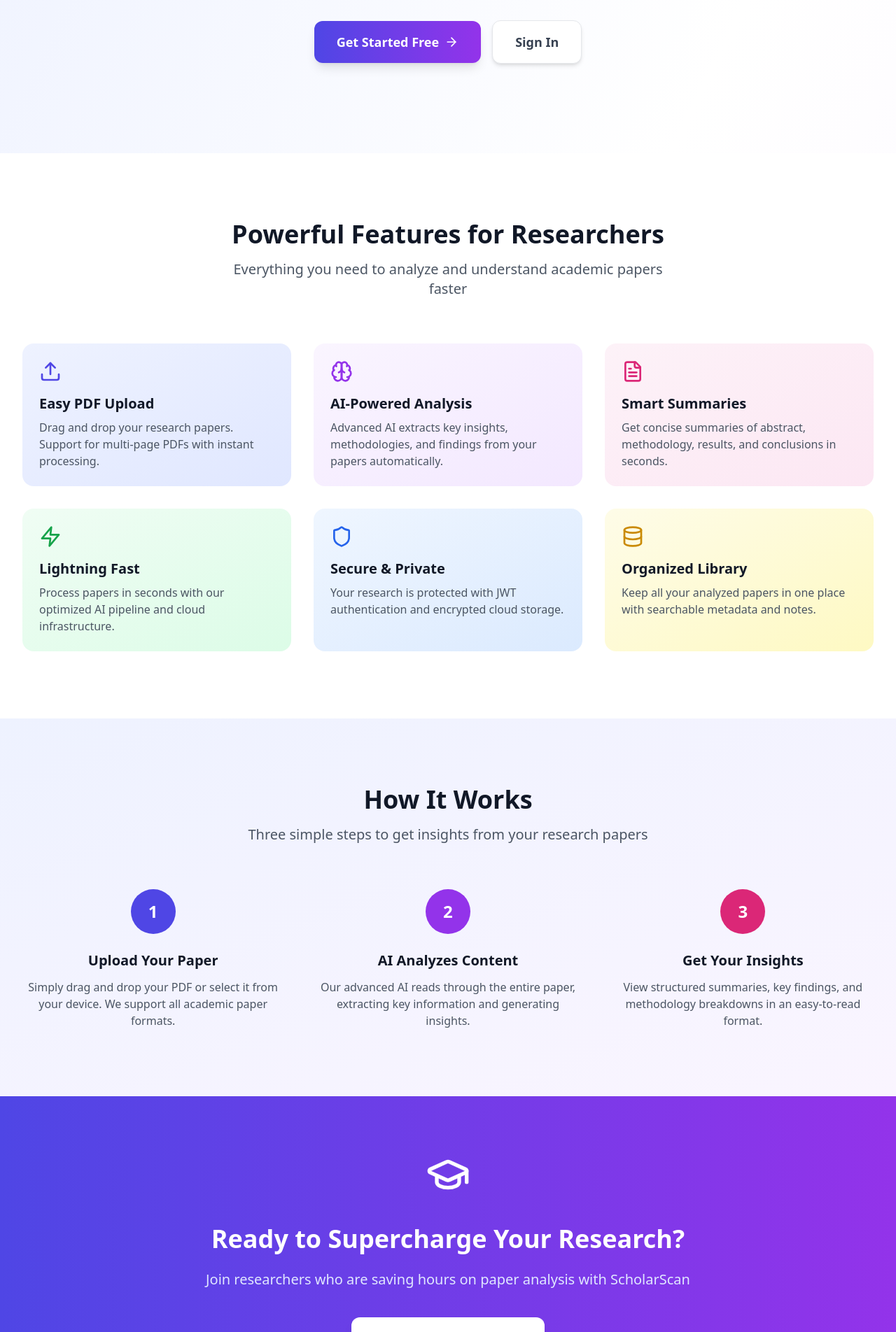
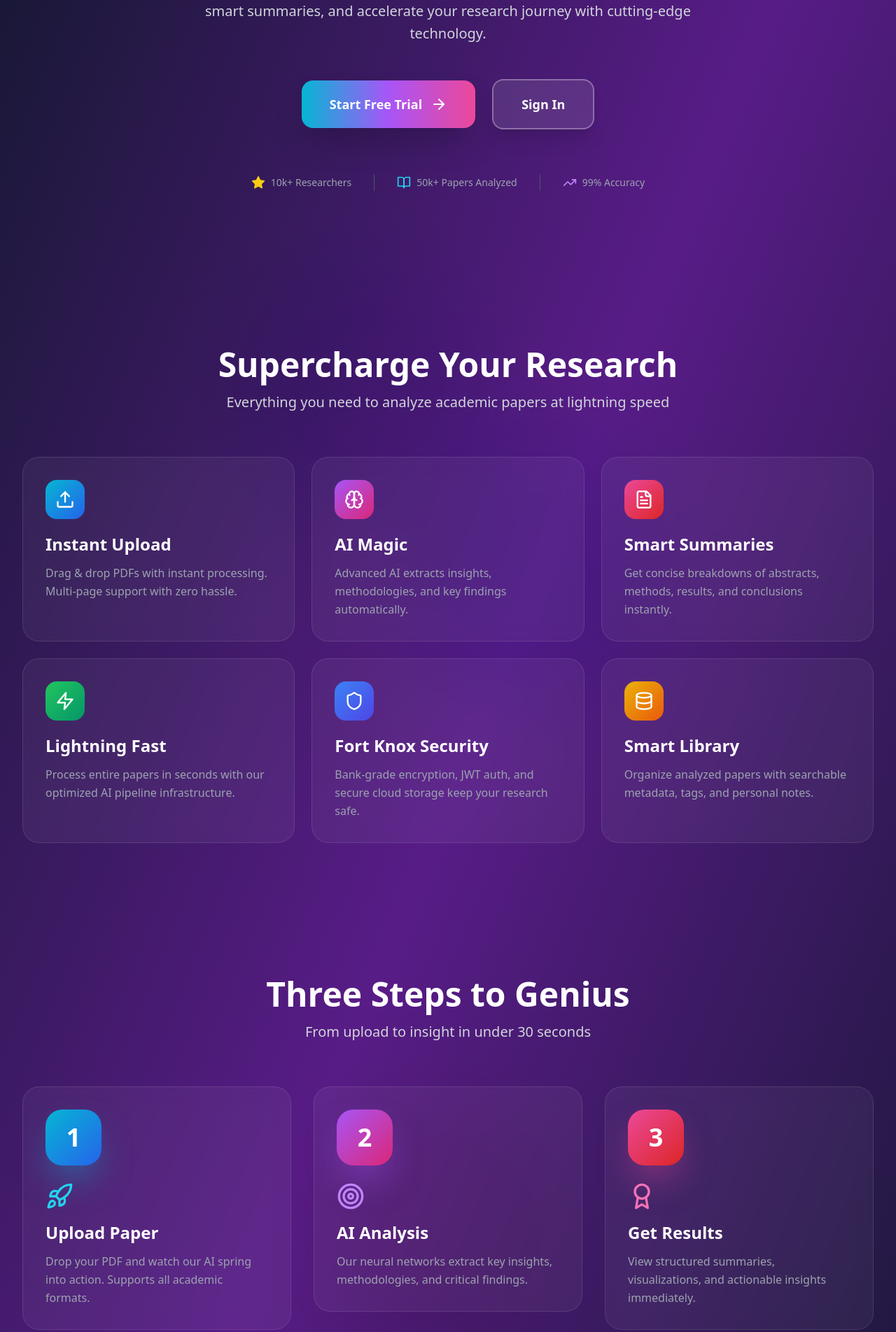
Before and after one commit to ka-ori/ScholarScan, a React (Vite) app in the folder frontend/: page / in a window 1280 px wide. Shown: the part 500-2404 px from the top of the page at 70% size. Built offline with nearby package versions, Linux system fonts and the light colour scheme; no server answers.

Commit message:
feat: Complete UI redesign with dark theme, glassmorphism, and animated effects

```diff
--- a/frontend/src/pages/HomePage.jsx
+++ b/frontend/src/pages/HomePage.jsx
@@ -1,117 +1,162 @@
 import { Link } from 'react-router-dom'
-import { GraduationCap, Sparkles, ArrowRight, Upload, Brain, FileText, Zap, Shield, Database } from 'lucide-react'
+import { GraduationCap, Sparkles, ArrowRight, Upload, Brain, FileText, Zap, Shield, Database, Star, BookOpen, TrendingUp, Rocket, Target, Award } from 'lucide-react'
 import { useAuthStore } from '../store/authStore'
 
 function HomePage() {
   const { isAuthenticated } = useAuthStore()
 
   return (
-    <div className="min-h-screen bg-gradient-to-br from-indigo-50 via-white to-purple-50">
+    <div className="min-h-screen bg-gradient-to-br from-slate-900 via-purple-900 to-slate-900 relative overflow-hidden">
+      {/* Animated Background Elements */}
+      <div className="absolute inset-0 overflow-hidden pointer-events-none">
+        <div className="absolute top-1/4 left-1/4 w-96 h-96 bg-purple-500 rounded-full mix-blend-multiply filter blur-3xl opacity-20 animate-blob"></div>
+        <div className="absolute top-1/3 right-1/4 w-96 h-96 bg-indigo-500 rounded-full mix-blend-multiply filter blur-3xl opacity-20 animate-blob animation-delay-2000"></div>
+        <div className="absolute bottom-1/4 left-1/3 w-96 h-96 bg-pink-500 rounded-full mix-blend-multiply filter blur-3xl opacity-20 animate-blob animation-delay-4000"></div>
+      </div>
+
       {/* Hero Section */}
-      <div className="relative overflow-hidden">
+      <div className="relative">
         <div className="max-w-7xl mx-auto px-4 sm:px-6 lg:px-8 pt-20 pb-24 sm:pt-24 sm:pb-32">
           <div className="text-center">
-            {/* Animated Badge */}
-            <div className="inline-flex items-center gap-2 px-4 py-2 rounded-full bg-indigo-100 text-indigo-700 mb-8 animate-fade-in">
-              <Sparkles className="h-4 w-4" />
-              <span className="text-sm font-medium">AI-Powered Research Assistant</span>
+            {/* Glowing Badge */}
+            <div className="inline-flex items-center gap-2 px-6 py-3 rounded-full bg-white/10 backdrop-blur-md border border-white/20 text-white mb-8 shadow-xl">
+              <Sparkles className="h-5 w-5 text-yellow-400 animate-pulse" />
+              <span className="text-sm font-semibold tracking-wide">Next-Gen AI Research Tool</span>
             </div>
 
-            {/* Main Heading */}
-            <h1 className="text-5xl sm:text-6xl lg:text-7xl font-extrabold text-gray-900 mb-6 animate-slide-up">
+            {/* Main Heading with Gradient */}
+            <h1 className="text-6xl sm:text-7xl lg:text-8xl font-black text-white mb-6">
               ScholarScan
-              <span className="block bg-gradient-to-r from-indigo-600 to-purple-600 bg-clip-text text-transparent mt-2">
-                Transform Your Research
+              <span className="block bg-gradient-to-r from-cyan-400 via-purple-400 to-pink-400 bg-clip-text text-transparent mt-3">
+                Research, Reimagined
               </span>
             </h1>
 
             {/* Subtitle */}
-            <p className="max-w-2xl mx-auto text-xl text-gray-600 mb-10 animate-slide-up-delay">
-              Upload academic papers and get instant AI-powered analysis, summaries, and insights.
-              Streamline your research workflow with intelligent document processing.
+            <p className="max-w-3xl mx-auto text-xl text-gray-300 mb-12 leading-relaxed">
+              Harness the power of AI to analyze academic papers instantly. Get deep insights,
+              smart summaries, and accelerate your research journey with cutting-edge technology.
             </p>
 
-            {/* CTA Buttons */}
-            <div className="flex flex-col sm:flex-row gap-4 justify-center items-center animate-fade-in-delay">
+            {/* CTA Buttons with Glow Effects */}
+            <div className="flex flex-col sm:flex-row gap-6 justify-center items-center">
               <Link
                 to={isAuthenticated ? "/dashboard" : "/signup"}
-                className="group flex items-center gap-2 px-8 py-4 bg-gradient-to-r from-indigo-600 to-purple-600 text-white rounded-xl font-semibold text-lg shadow-lg hover:shadow-xl transform hover:-translate-y-1 transition-all duration-300"
+                className="group relative px-10 py-5 bg-gradient-to-r from-cyan-500 via-purple-500 to-pink-500 text-white rounded-2xl font-bold text-lg shadow-2xl hover:shadow-purple-500/50 transform hover:scale-105 transition-all duration-300 overflow-hidden"
               >
-                {isAuthenticated ? 'Go to Dashboard' : 'Get Started Free'}
-                <ArrowRight className="h-5 w-5 group-hover:translate-x-1 transition-transform" />
+                <span className="relative z-10 flex items-center gap-3">
+                  {isAuthenticated ? 'Launch Dashboard' : 'Start Free Trial'}
+                  <ArrowRight className="h-6 w-6 group-hover:translate-x-2 transition-transform" />
+                </span>
+                <div className="absolute inset-0 bg-gradient-to-r from-cyan-600 via-purple-600 to-pink-600 opacity-0 group-hover:opacity-100 transition-opacity duration-300"></div>
               </Link>
               {!isAuthenticated && (
                 <Link
                   to="/login"
-                  className="flex items-center gap-2 px-8 py-4 bg-white text-gray-700 rounded-xl font-semibold text-lg shadow-md hover:shadow-lg transform hover:-translate-y-1 transition-all duration-300 border border-gray-200"
+                  className="px-10 py-5 bg-white/10 backdrop-blur-md border-2 border-white/30 text-white rounded-2xl font-bold text-lg hover:bg-white/20 transform hover:scale-105 transition-all duration-300 shadow-xl"
                 >
                   Sign In
                 </Link>
               )}
             </div>
+
+            {/* Social Proof */}
+            <div className="mt-16 flex flex-wrap items-center justify-center gap-8 text-gray-400">
+              <div className="flex items-center gap-2">
+                <Star className="h-5 w-5 text-yellow-400 fill-yellow-400" />
+                <span className="text-sm">10k+ Researchers</span>
+              </div>
+              <div className="hidden sm:block w-px h-6 bg-gray-600"></div>
+              <div className="flex items-center gap-2">
+                <BookOpen className="h-5 w-5 text-cyan-400" />
+                <span className="text-sm">50k+ Papers Analyzed</span>
+              </div>
+              <div className="hidden sm:block w-px h-6 bg-gray-600"></div>
+              <div className="flex items-center gap-2">
+                <TrendingUp className="h-5 w-5 text-purple-400" />
+                <span className="text-sm">99% Accuracy</span>
+              </div>
+            </div>
           </div>
         </div>
       </div>
 
-      {/* Features Section */}
-      <div className="py-24 bg-white">
+      {/* Features Section with Cards */}
+      <div className="relative py-24">
         <div className="max-w-7xl mx-auto px-4 sm:px-6 lg:px-8">
           <div className="text-center mb-16">
-            <h2 className="text-4xl font-bold text-gray-900 mb-4">
-              Powerful Features for Researchers
+            <h2 className="text-4xl sm:text-5xl font-black text-white mb-4">
+              Supercharge Your Research
             </h2>
-            <p className="text-xl text-gray-600 max-w-2xl mx-auto">
-              Everything you need to analyze and understand academic papers faster
+            <p className="text-xl text-gray-300 max-w-2xl mx-auto">
+              Everything you need to analyze academic papers at lightning speed
             </p>
           </div>
 
-          <div className="grid md:grid-cols-2 lg:grid-cols-3 gap-8">
-            {/* Feature Cards */}
-            <div className="p-6 bg-gradient-to-br from-indigo-50 to-indigo-100 rounded-2xl transform hover:scale-105 transition-transform duration-300">
-              <Upload className="h-8 w-8 text-indigo-600 mb-4" />
-              <h3 className="text-xl font-bold text-gray-900 mb-2">Easy PDF Upload</h3>
-              <p className="text-gray-600">
-                Drag and drop your research papers. Support for multi-page PDFs with instant processing.
+          <div className="grid md:grid-cols-2 lg:grid-cols-3 gap-6">
+            {/* Feature Card 1 */}
+            <div className="group p-8 bg-white/5 backdrop-blur-md border border-white/10 rounded-3xl hover:bg-white/10 hover:border-cyan-500/50 transition-all duration-300 hover:shadow-2xl hover:shadow-cyan-500/20">
+              <div className="w-14 h-14 bg-gradient-to-br from-cyan-500 to-blue-600 rounded-2xl flex items-center justify-center mb-5 group-hover:scale-110 transition-transform">
+                <Upload className="h-7 w-7 text-white" />
+              </div>
+              <h3 className="text-2xl font-bold text-white mb-3">Instant Upload</h3>
+              <p className="text-gray-400 leading-relaxed">
+                Drag & drop PDFs with instant processing. Multi-page support with zero hassle.
               </p>
             </div>
 
-            <div className="p-6 bg-gradient-to-br from-purple-50 to-purple-100 rounded-2xl transform hover:scale-105 transition-transform duration-300">
-              <Brain className="h-8 w-8 text-purple-600 mb-4" />
-              <h3 className="text-xl font-bold text-gray-900 mb-2">AI-Powered Analysis</h3>
-              <p className="text-gray-600">
-                Advanced AI extracts key insights, methodologies, and findings from your papers automatically.
+            {/* Feature Card 2 */}
+            <div className="group p-8 bg-white/5 backdrop-blur-md border border-white/10 rounded-3xl hover:bg-white/10 hover:border-purple-500/50 transition-all duration-300 hover:shadow-2xl hover:shadow-purple-500/20">
+              <div className="w-14 h-14 bg-gradient-to-br from-purple-500 to-pink-600 rounded-2xl flex items-center justify-center mb-5 group-hover:scale-110 transition-transform">
+                <Brain className="h-7 w-7 text-white" />
+              </div>
+              <h3 className="text-2xl font-bold text-white mb-3">AI Magic</h3>
+              <p className="text-gray-400 leading-relaxed">
+                Advanced AI extracts insights, methodologies, and key findings automatically.
               </p>
             </div>
 
-            <div className="p-6 bg-gradient-to-br from-pink-50 to-pink-100 rounded-2xl transform hover:scale-105 transition-transform duration-300">
-              <FileText className="h-8 w-8 text-pink-600 mb-4" />
-              <h3 className="text-xl font-bold text-gray-900 mb-2">Smart Summaries</h3>
-              <p className="text-gray-600">
-                Get concise summaries of abstract, methodology, results, and conclusions in seconds.
+            {/* Feature Card 3 */}
+            <div className="group p-8 bg-white/5 backdrop-blur-md border border-white/10 rounded-3xl hover:bg-white/10 hover:border-pink-500/50 transition-all duration-300 hover:shadow-2xl hover:shadow-pink-500/20">
+              <div className="w-14 h-14 bg-gradient-to-br from-pink-500 to-red-600 rounded-2xl flex items-center justify-center mb-5 group-hover:scale-110 transition-transform">
+                <FileText className="h-7 w-7 text-white" />
+              </div>
+              <h3 className="text-2xl font-bold text-white mb-3">Smart Summaries</h3>
+              <p className="text-gray-400 leading-relaxed">
+                Get concise breakdowns of abstracts, methods, results, and conclusions instantly.
               </p>
             </div>
 
-            <div className="p-6 bg-gradient-to-br from-green-50 to-green-100 rounded-2xl transform hover:scale-105 transition-transform duration-300">
-              <Zap className="h-8 w-8 text-green-600 mb-4" />
-              <h3 className="text-xl font-bold text-gray-900 mb-2">Lightning Fast</h3>
-              <p className="text-gray-600">
-                Process papers in seconds with our optimized AI pipeline and cloud infrastructure.
+            {/* Feature Card 4 */}
+            <div className="group p-8 bg-white/5 backdrop-blur-md border border-white/10 rounded-3xl hover:bg-white/10 hover:border-green-500/50 transition-all duration-300 hover:shadow-2xl hover:shadow-green-500/20">
+              <div className="w-14 h-14 bg-gradient-to-br from-green-500 to-emerald-600 rounded-2xl flex items-center justify-center mb-5 group-hover:scale-110 transition-transform">
+                <Zap className="h-7 w-7 text-white" />
+              </div>
+              <h3 className="text-2xl font-bold text-white mb-3">Lightning Fast</h3>
+              <p className="text-gray-400 leading-relaxed">
+                Process entire papers in seconds with our optimized AI pipeline infrastructure.
               </p>
             </div>
 
-            <div className="p-6 bg-gradient-to-br from-blue-50 to-blue-100 rounded-2xl transform hover:scale-105 transition-transform duration-300">
-              <Shield className="h-8 w-8 text-blue-600 mb-4" />
-              <h3 className="text-xl font-bold text-gray-900 mb-2">Secure & Private</h3>
-              <p className="text-gray-600">
-                Your research is protected with JWT authentication and encrypted cloud storage.
+            {/* Feature Card 5 */}
+            <div className="group p-8 bg-white/5 backdrop-blur-md border border-white/10 rounded-3xl hover:bg-white/10 hover:border-blue-500/50 transition-all duration-300 hover:shadow-2xl hover:shadow-blue-500/20">
+              <div className="w-14 h-14 bg-gradient-to-br from-blue-500 to-indigo-600 rounded-2xl flex items-center justify-center mb-5 group-hover:scale-110 transition-transform">
+                <Shield className="h-7 w-7 text-white" />
+              </div>
+              <h3 className="text-2xl font-bold text-white mb-3">Fort Knox Security</h3>
+              <p className="text-gray-400 leading-relaxed">
+                Bank-grade encryption, JWT auth, and secure cloud storage keep your research safe.
               </p>
             </div>
 
-            <div className="p-6 bg-gradient-to-br from-yellow-50 to-yellow-100 rounded-2xl transform hover:scale-105 transition-transform duration-300">
-              <Database className="h-8 w-8 text-yellow-600 mb-4" />
-              <h3 className="text-xl font-bold text-gray-900 mb-2">Organized Library</h3>
-              <p className="text-gray-600">
-                Keep all your analyzed papers in one place with searchable metadata and notes.
+            {/* Feature Card 6 */}
+            <div className="group p-8 bg-white/5 backdrop-blur-md border border-white/10 rounded-3xl hover:bg-white/10 hover:border-yellow-500/50 transition-all duration-300 hover:shadow-2xl hover:shadow-yellow-500/20">
+              <div className="w-14 h-14 bg-gradient-to-br from-yellow-500 to-orange-600 rounded-2xl flex items-center justify-center mb-5 group-hover:scale-110 transition-transform">
+                <Database className="h-7 w-7 text-white" />
+              </div>
+              <h3 className="text-2xl font-bold text-white mb-3">Smart Library</h3>
+              <p className="text-gray-400 leading-relaxed">
+                Organize analyzed papers with searchable metadata, tags, and personal notes.
               </p>
             </div>
           </div>
@@ -119,81 +164,92 @@
       </div>
 
       {/* How It Works Section */}
-      <div className="py-24 bg-gradient-to-br from-indigo-50 to-purple-50">
+      <div className="relative py-24">
         <div className="max-w-7xl mx-auto px-4 sm:px-6 lg:px-8">
           <div className="text-center mb-16">
-            <h2 className="text-4xl font-bold text-gray-900 mb-4">
-              How It Works
+            <h2 className="text-4xl sm:text-5xl font-black text-white mb-4">
+              Three Steps to Genius
             </h2>
-            <p className="text-xl text-gray-600">
-              Three simple steps to get insights from your research papers
+            <p className="text-xl text-gray-300">
+              From upload to insight in under 30 seconds
             </p>
           </div>
 
-          <div className="grid md:grid-cols-3 gap-12">
-            <div className="text-center">
-              <div className="w-16 h-16 bg-indigo-600 text-white rounded-full flex items-center justify-center text-2xl font-bold mx-auto mb-6">
+          <div className="grid md:grid-cols-3 gap-8">
+            <div className="relative">
+              <div className="bg-white/5 backdrop-blur-md border border-white/10 rounded-3xl p-8 hover:bg-white/10 transition-all duration-300">
+                <div className="w-20 h-20 bg-gradient-to-br from-cyan-500 to-blue-600 rounded-3xl flex items-center justify-center text-4xl font-black text-white mb-6 shadow-2xl shadow-cyan-500/50">
                   1
                 </div>
-              <h3 className="text-xl font-bold text-gray-900 mb-3">Upload Your Paper</h3>
-              <p className="text-gray-600">
-                Simply drag and drop your PDF or select it from your device. We support all academic paper formats.
+                <Rocket className="h-10 w-10 text-cyan-400 mb-4" />
+                <h3 className="text-2xl font-bold text-white mb-3">Upload Paper</h3>
+                <p className="text-gray-400 leading-relaxed">
+                  Drop your PDF and watch our AI spring into action. Supports all academic formats.
                 </p>
               </div>
+            </div>
 
-            <div className="text-center">
-              <div className="w-16 h-16 bg-purple-600 text-white rounded-full flex items-center justify-center text-2xl font-bold mx-auto mb-6">
+            <div className="relative">
+              <div className="bg-white/5 backdrop-blur-md border border-white/10 rounded-3xl p-8 hover:bg-white/10 transition-all duration-300">
+                <div className="w-20 h-20 bg-gradient-to-br from-purple-500 to-pink-600 rounded-3xl flex items-center justify-center text-4xl font-black text-white mb-6 shadow-2xl shadow-purple-500/50">
                   2
                 </div>
-              <h3 className="text-xl font-bold text-gray-900 mb-3">AI Analyzes Content</h3>
-              <p className="text-gray-600">
-                Our advanced AI reads through the entire paper, extracting key information and generating insights.
+                <Target className="h-10 w-10 text-purple-400 mb-4" />
+                <h3 className="text-2xl font-bold text-white mb-3">AI Analysis</h3>
+                <p className="text-gray-400 leading-relaxed">
+                  Our neural networks extract key insights, methodologies, and critical findings.
                 </p>
               </div>
+            </div>
 
-            <div className="text-center">
-              <div className="w-16 h-16 bg-pink-600 text-white rounded-full flex items-center justify-center text-2xl font-bold mx-auto mb-6">
+            <div className="relative">
+              <div className="bg-white/5 backdrop-blur-md border border-white/10 rounded-3xl p-8 hover:bg-white/10 transition-all duration-300">
+                <div className="w-20 h-20 bg-gradient-to-br from-pink-500 to-red-600 rounded-3xl flex items-center justify-center text-4xl font-black text-white mb-6 shadow-2xl shadow-pink-500/50">
                   3
                 </div>
-              <h3 className="text-xl font-bold text-gray-900 mb-3">Get Your Insights</h3>
-              <p className="text-gray-600">
-                View structured summaries, key findings, and methodology breakdowns in an easy-to-read format.
+                <Award className="h-10 w-10 text-pink-400 mb-4" />
+                <h3 className="text-2xl font-bold text-white mb-3">Get Results</h3>
+                <p className="text-gray-400 leading-relaxed">
+                  View structured summaries, visualizations, and actionable insights immediately.
                 </p>
+              </div>
             </div>
           </div>
         </div>
       </div>
 
       {/* CTA Section */}
-      <div className="py-24 bg-gradient-to-r from-indigo-600 to-purple-600">
+      <div className="relative py-24">
         <div className="max-w-4xl mx-auto text-center px-4 sm:px-6 lg:px-8">
-          <GraduationCap className="h-16 w-16 text-white mx-auto mb-6 animate-bounce" />
-          <h2 className="text-4xl font-bold text-white mb-6">
-            Ready to Supercharge Your Research?
+          <div className="bg-gradient-to-r from-cyan-500 via-purple-500 to-pink-500 rounded-3xl p-12 shadow-2xl">
+            <GraduationCap className="h-16 w-16 text-white mx-auto mb-6" />
+            <h2 className="text-4xl sm:text-5xl font-black text-white mb-6">
+              Ready to 10x Your Research?
             </h2>
-          <p className="text-xl text-indigo-100 mb-10">
-            Join researchers who are saving hours on paper analysis with ScholarScan
+            <p className="text-xl text-white/90 mb-10">
+              Join thousands of researchers who are already using ScholarScan to accelerate their work.
             </p>
             <Link
               to={isAuthenticated ? "/dashboard" : "/signup"}
-            className="inline-flex items-center gap-2 px-8 py-4 bg-white text-indigo-600 rounded-xl font-semibold text-lg shadow-lg hover:shadow-xl transform hover:-translate-y-1 transition-all duration-300"
+              className="inline-flex items-center gap-3 px-10 py-5 bg-white text-purple-600 rounded-2xl font-bold text-lg hover:bg-gray-100 transform hover:scale-105 transition-all duration-300 shadow-2xl"
             >
-            {isAuthenticated ? 'Open Dashboard' : 'Start Analyzing Now'}
-            <ArrowRight className="h-5 w-5" />
+              {isAuthenticated ? 'Go to Dashboard' : 'Get Started - It\'s Free'}
+              <ArrowRight className="h-6 w-6" />
             </Link>
+          </div>
         </div>
       </div>
 
       {/* Footer */}
-      <footer className="bg-gray-900 text-gray-300 py-12">
+      <footer className="relative border-t border-white/10 bg-black/20 backdrop-blur-md py-12">
         <div className="max-w-7xl mx-auto px-4 sm:px-6 lg:px-8">
           <div className="flex flex-col md:flex-row justify-between items-center">
             <div className="flex items-center gap-2 mb-4 md:mb-0">
-              <GraduationCap className="h-6 w-6 text-indigo-400" />
+              <GraduationCap className="h-6 w-6 text-purple-400" />
               <span className="text-xl font-bold text-white">ScholarScan</span>
             </div>
-            <p className="text-sm text-gray-400">
-              © 2025 ScholarScan - AI-Powered Research Analysis
+            <p className="text-gray-400 text-sm">
+              © 2025 ScholarScan. Powered by AI. Built for Researchers.
             </p>
           </div>
         </div>
```
Also changed, not shown: frontend/tailwind.config.js (+31 -1 lines). Lines whose indentation alone changed are shown as unchanged.
